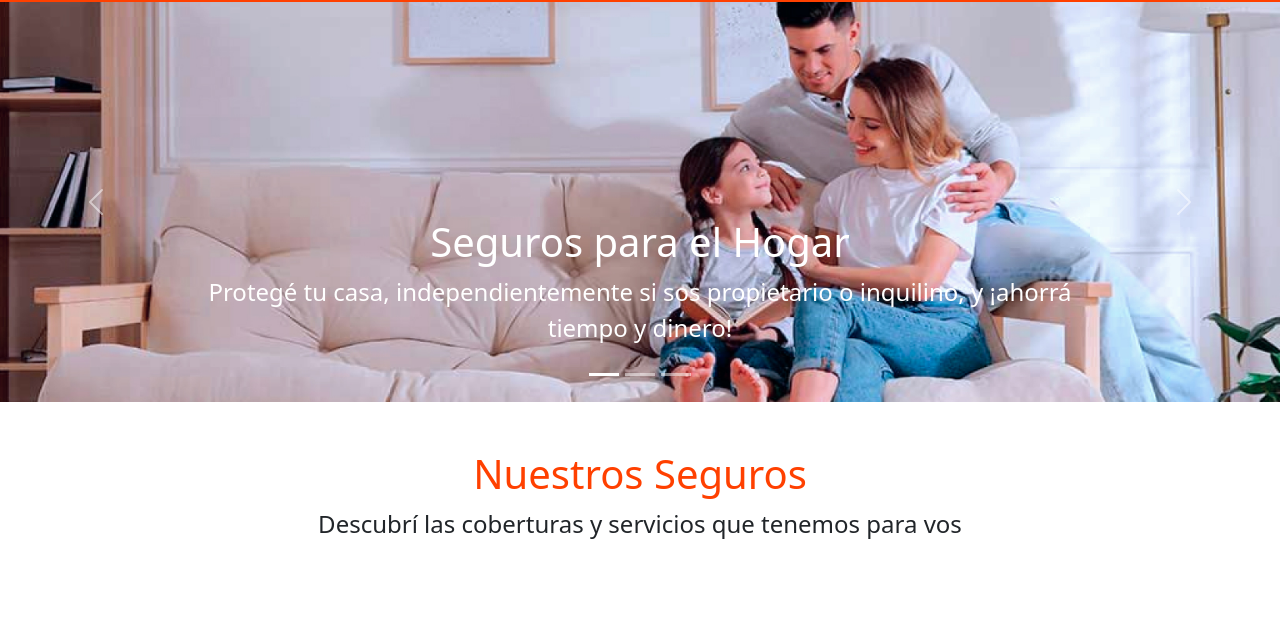
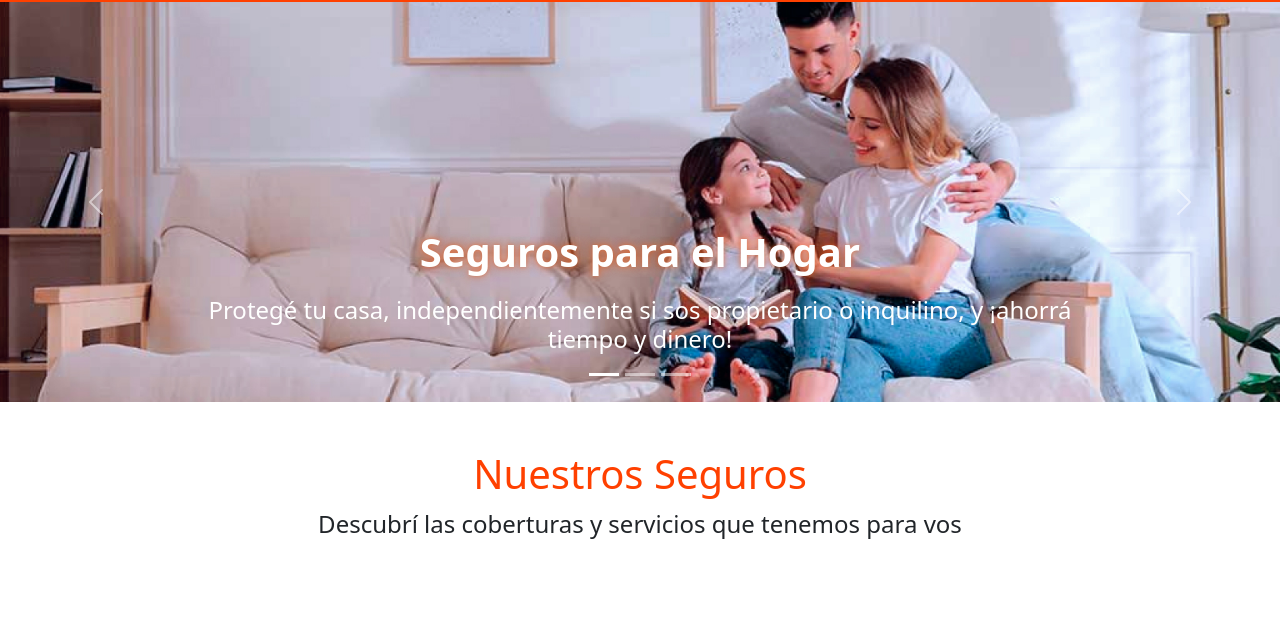
Before and after one commit to NehOropel/Integrador-Seguros, a website: page index.html in a window 1280 px wide. Shown: the part 138-765 px from the top of the page. Drawn offline with nearby package versions, Linux system fonts and the light colour scheme.

Commit message:
Cambios 4

```diff
--- a/index.html
+++ b/index.html
@@ -59,8 +59,8 @@
                 <div class="carousel-item active">
                     <img src="public/img/segurohogar.png" class=" w-100 " style="height: 400px; object-fit: cover;" alt="segurohogar">
                     <div class="carousel-caption d-none d-md-block ">
-                    <h1>Seguros para el Hogar</h1>
-                    <p class="fs-4">Protegé tu casa, independientemente si sos propietario o inquilino, y ¡ahorrá tiempo y dinero!</p>
+                    <h1 class="blur-text">Seguros para el Hogar</h1>
+                    <h5 class="fs-4">Protegé tu casa, independientemente si sos propietario o inquilino, y ¡ahorrá tiempo y dinero!</h5>
                     </div>
                 </div>
                 <div class="carousel-item">
--- a/style.css
+++ b/style.css
@@ -17,6 +17,17 @@
 
 .sc{
     background-color: #FF4000;
+}
+
+/* Estilo del título con difuminado */
+.blur-text {
+
+    font-weight: bold;
+    color: #ffffff; /* Color base */
+    text-shadow: 0 0 5px rgba(232, 98, 36, 0.6), /* Difuminado ligero */
+                 0 0 10px rgba(232, 98, 36, 0.4), /* Difuminado medio */
+                 0 0 15px rgba(232, 98, 36, 0.2); /* Difuminado suave */
+    margin-bottom: 20px;
 }
 
 .custom-card {
```
